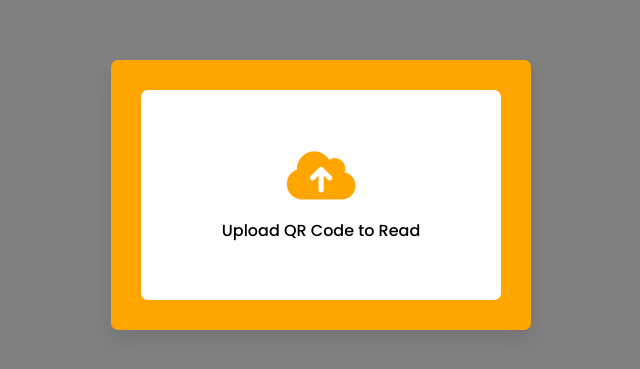
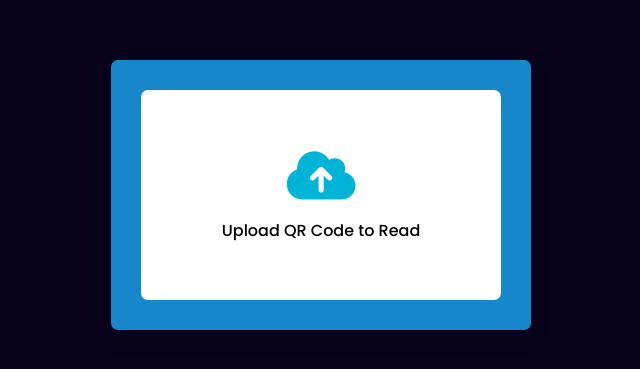
Before and after one commit to eloom13/QR-Code-Scanner, a plain HTML site: page index.html in a window 1280 px wide. Shown: the part 205-574 px from the top of the page, without its empty margins (319-959 px from the left). Drawn offline with Linux system fonts and the light colour scheme.

Commit message:
background

```diff
--- a/css/style.css
+++ b/css/style.css
@@ -14,7 +14,7 @@ body
   justify-content: center;
   min-height: 100vh;
   padding: 0 10px;
-  background: gray;
+  background: #08031A;
 }
 
 .wrapper
@@ -22,7 +22,8 @@ body
   height: 270px;
   width: 420px;
   border-radius: 7px;
-  background: orange;
+  background: #A358FF;
+  background: #1687CB;
   padding: 30px 30px 35px;
   transition: height 0.2s ease;
   box-shadow: 0 10px 20px rgba(0,0,0,0.1);
@@ -71,7 +72,7 @@ form img
 
 form .content i
 {
-  color: orange;
+  color: #00b4d8;
   font-size: 55px;
 }
 
@@ -148,7 +149,7 @@ textarea:hover::-webkit-scrollbar-thumb
   font-weight: 500;
   font-size: 16px;
   cursor: pointer;
-  color: orange;
+  color: black;
   border-radius: 5px;
   background: #fff;
   transition: transform 0.3s ease;
```
